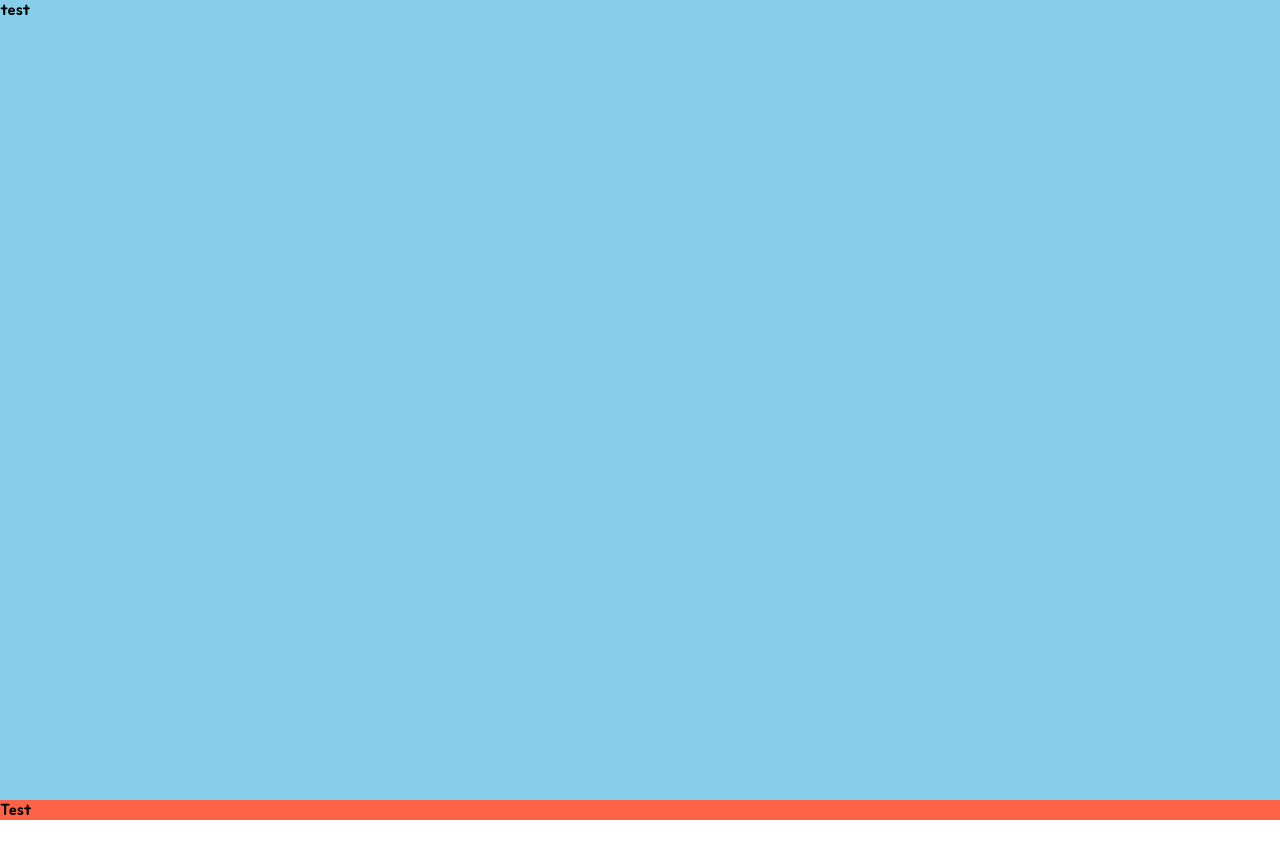
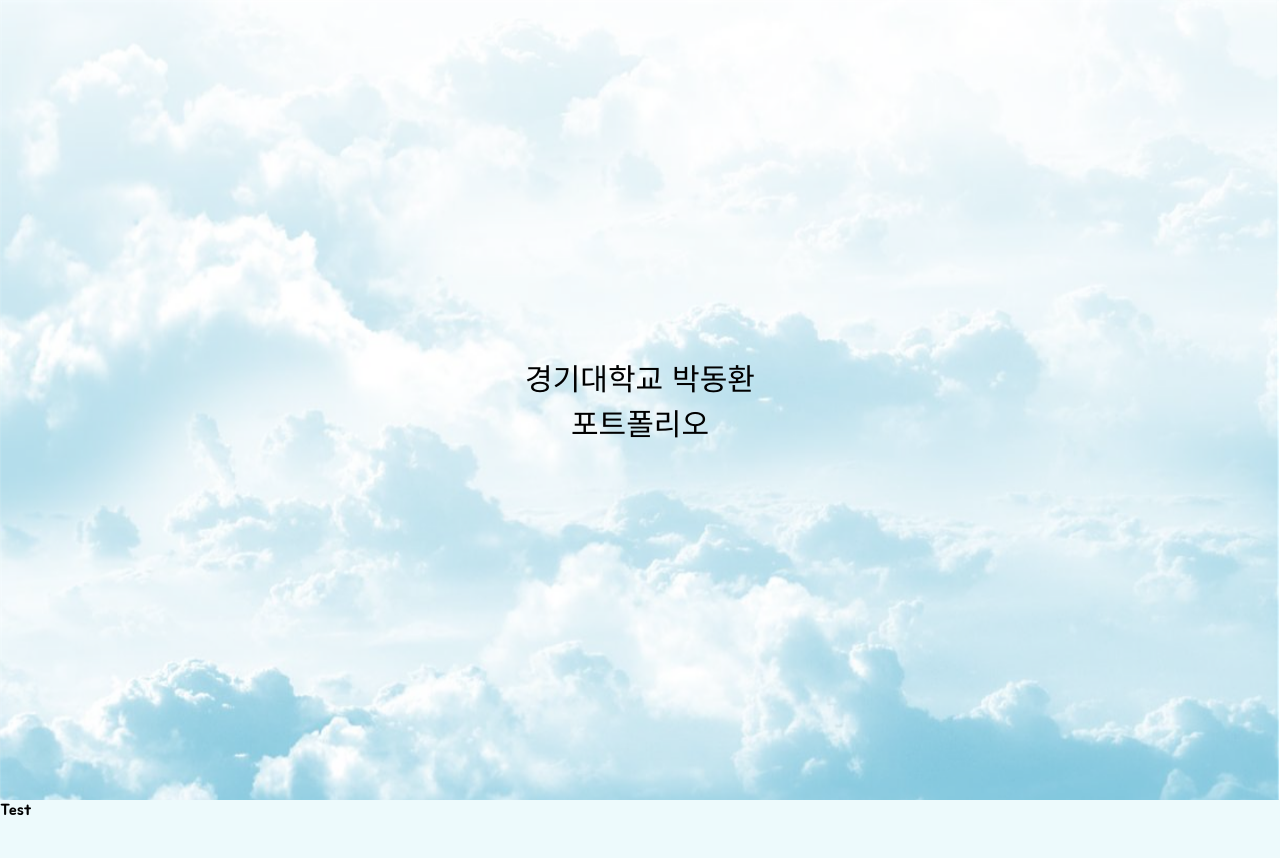
Before and after one commit to ParkDH0809/Web_Project, a plain HTML site: page index.html in a window 1280 px wide. Before the commit the page ends 820 px from the top, so only its background shows below. Drawn offline with Linux system fonts and the light colour scheme.

Commit message:
changed image, add text

```diff
--- a/index.html
+++ b/index.html
@@ -20,7 +20,12 @@
 </head>
 <body>
     <header>
-        <div class="header-div">test</div>
+        <div class="header-div">
+            <img class="header-background" src="assets/img/header-cloud.png" alt="헤더 구름 이미지">
+            <div class="header-text">
+                경기대학교 박동환<br>포트폴리오
+            </div>
+        </div>
     </header>
 
     <!--Navigation-->
--- a/style/style.css
+++ b/style/style.css
@@ -1,9 +1,10 @@
 :root {
-    --div-main-color : skyblue;
+    --div-main-color : #edfafc;
 }
 
 body {
     font-family: 'Jua', sans-serif;
+    overflow-x: hidden;
     margin: 0;
     padding: 0;
 }
@@ -15,15 +16,30 @@
 
 /*header*/
 .header-div {
-    background-color: var(--div-main-color);
     width: 100vw;
     height: 100vh;
+    z-index: -100;
+    display: flex;
+    justify-content: center;
+    align-items: center;
 }
 
+.header-background {
+    position: fixed;
+    width: 100%;
+    height: 100%;
+    opacity: 0.5;
+    z-index: -10;
+}
 
+.header-text {
+    font-size: 30px;
+    text-align: center;
+}
 /*Test*/
 .main {
-    background-color: tomato;
+    background-color: var(--div-main-color);
+    height: 1000px;
 }
 
 /*.nav {*/
```
Also changed, not shown: assets/img/header-cloud.png (added).
